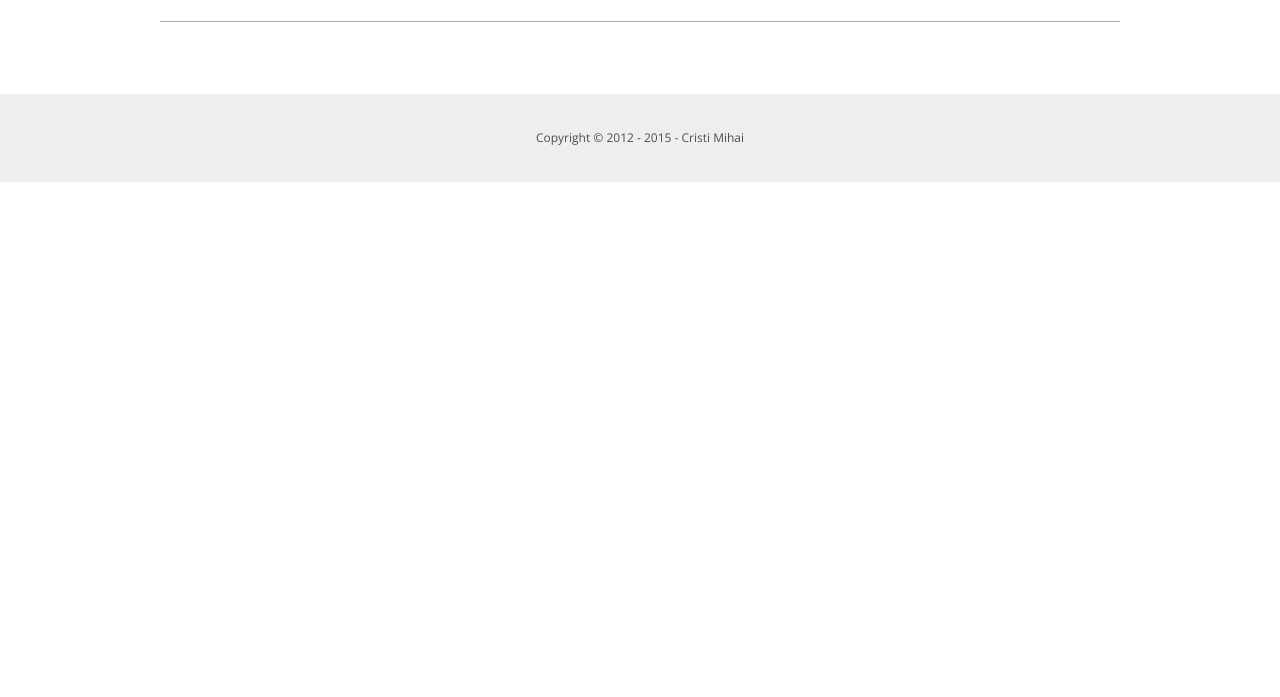
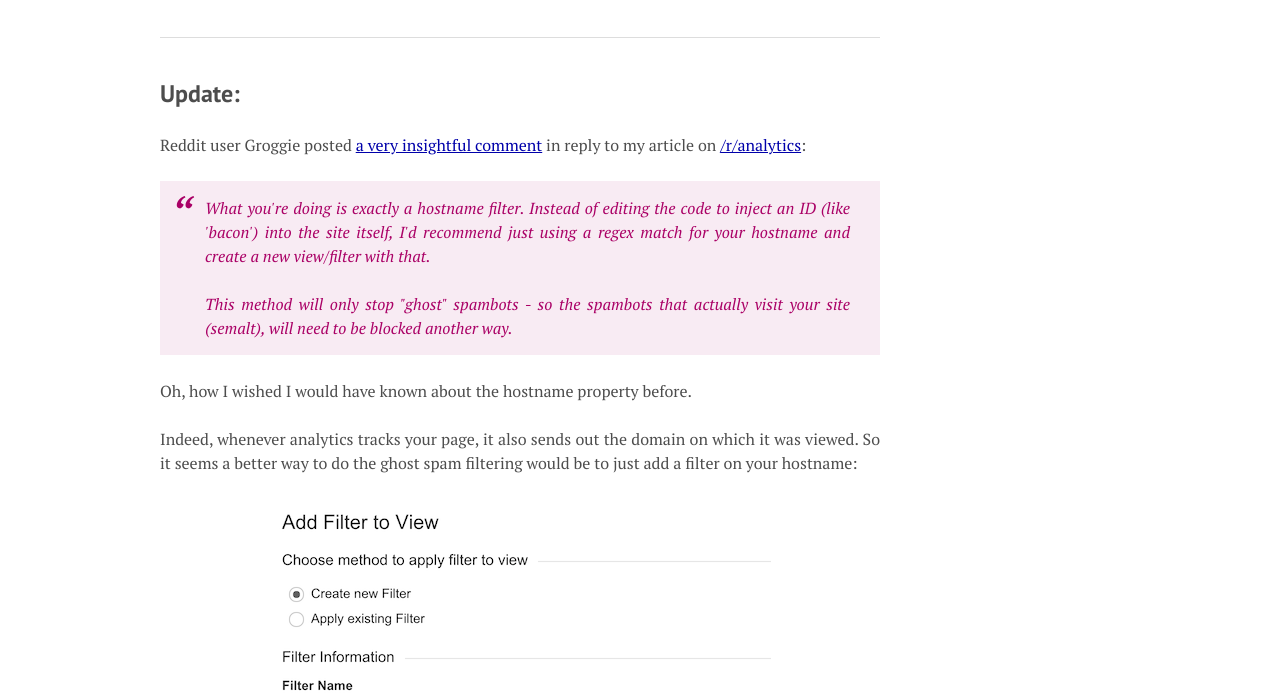
Before and after one commit to cri5ti/cri5ti.github.io, a plain HTML site: page web/2015/10/06/Cleanup-Analytics/index.html in a window 1280 px wide. Shown: the part 3800-4497 px from the top of the page. Before the commit the page ends 3982 px from the top, so only its background shows below. Drawn offline with nearby package versions, Linux system fonts and the light colour scheme; a script that the page names is missing.

Commit message:
Update on Cleanup Analytics

```diff
--- a/style/_const.less
+++ b/style/_const.less
@@ -11,9 +11,10 @@
 @fontCode: 14px 'Ubuntu Mono', monospace;
 
 
-@colorAccent: #0a0;
+@colorAccent: #00a;
 
 @colorLink: @colorAccent;
+@colorQuote: #a06;
 
 @colorText: #4D4D4D;
 @colorMeta: #aaa;
--- a/style/_typography.less
+++ b/style/_typography.less
@@ -88,21 +88,21 @@ figure {
 }
 
 blockquote {
-	margin-left: 30px;
+	background: fade(@colorQuote, 8%);
+	font-style: italic;
+	padding: 15px 30px 15px 45px;
 	position: relative;
-	color: @colorAccent;
+	color: @colorQuote;
+
 	&:before {
 		position: absolute;
-		top: 0; bottom: 0; left: -30px; width: 4px;
-		content: '';
-		background: repeating-linear-gradient(
-			125deg,
-			#fff,
-			#fff 4px,
-			@colorAccent 4px,
-			@colorAccent 8px
-		);
+		top: 25px; left: 10px;
+		content: open-quote;
+		font-size: 3em;
 	}
+
+	p:first-child { margin-top: 0; }
+	p:last-child { margin-bottom: 0; }
 }
 
 .img-grid {
--- a/web/2015/10/06/Cleanup-Analytics/index.html
+++ b/web/2015/10/06/Cleanup-Analytics/index.html
@@ -111,6 +111,19 @@ ga<span class="hljs-list">(<span class="hljs-variable">'send</span>', <span clas
 <hr>
 <p>After:</p>
 <img src="/web/2015/10/06/Cleanup-Analytics/report_after.png" class="enlarge"/>
+<hr>
+<h1 id="update-">Update:</h1>
+<p>Reddit user Groggie posted <a href="https://www.reddit.com/r/analytics/comments/3npc39/cleanup_spam_in_google_analytics_without_long/cvqcjo1">a very insightful comment</a> in reply to my article on <a href="https://www.reddit.com/r/analytics">/r/analytics</a>: </p>
+<blockquote>
+<p>What you&#39;re doing is exactly a hostname filter. Instead of editing the code to inject an ID (like &#39;bacon&#39;) into the site itself, I&#39;d recommend just using a regex match for your hostname and create a new view/filter with that.</p>
+<p>This method will only stop &quot;ghost&quot; spambots - so the spambots that actually visit your site (semalt), will need to be blocked another way.</p>
+</blockquote>
+<p>Oh, how I wished I would have known about the hostname property before.</p>
+<p>Indeed, whenever analytics tracks your page, it also sends out the domain on which it was viewed.
+So it seems a better way to do the ghost spam filtering would be to just add a filter on your hostname:</p>
+<img src="/web/2015/10/06/Cleanup-Analytics/ga-filter-hostname.png" class="enlarge"/>
+<p>I&#39;ve noticed that using this method, visits from Google Cache, or via Google Translate will be filtered out as
+they&#39;re going to have a different hostname, but that&#39;s not a big deal for me.</p>
 
 	</div>
 
```
Also changed, not shown: atom.xml (+14 -1 lines), style/_typography.css, style/main.css, web/2015/10/06/Cleanup-Analytics/ga-filter-hostname.png (added).
